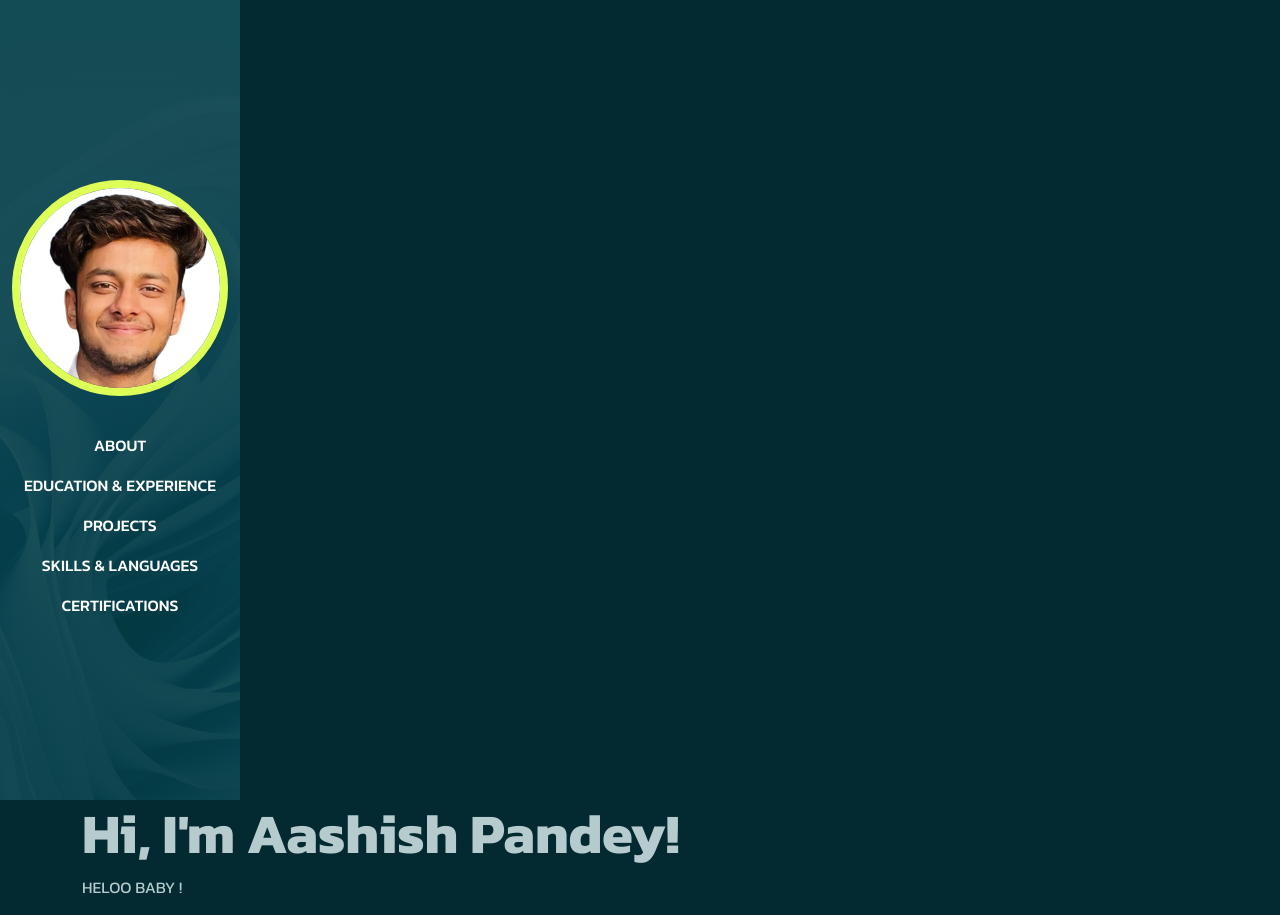
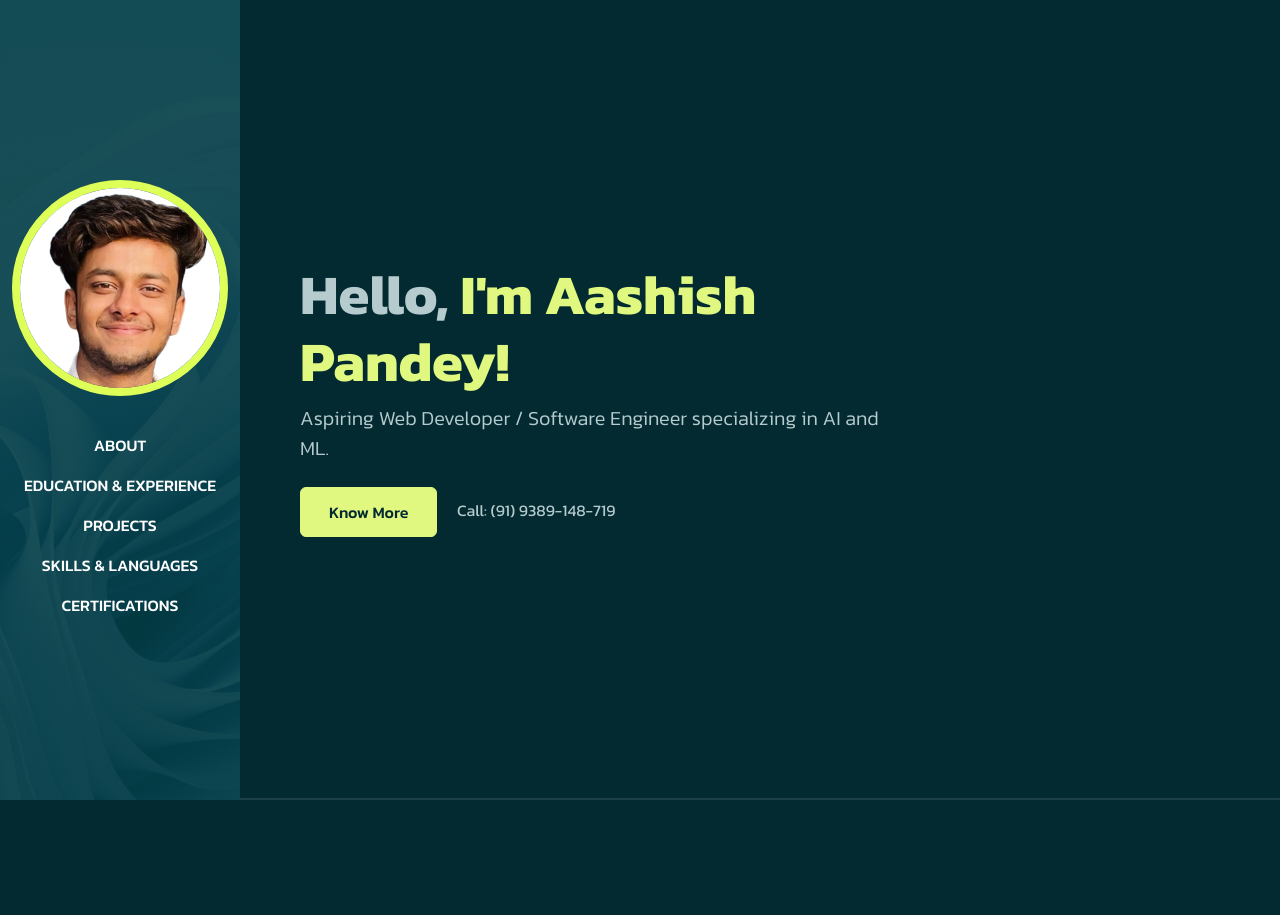
Before and after one commit to aashishcoder/portfolio, a plain HTML site: page index.html in a window 1280 px wide. After the commit the page ends 800 px from the top, so only its background shows below. Drawn offline with Linux system fonts and the light colour scheme.

Commit message:
Improved
:wq

```diff
--- a/assets/css/style.css
+++ b/assets/css/style.css
@@ -37,7 +37,27 @@ img {
     width: 100%;
 }
 
+.text-brand {
+    color: var(--color-brand)
+}
+
+.full-height {
+    min-height: 100vh;
+    height:100%;
+    display: flex;
+    flex-direction: column;
+    justify-content: center;
+    padding-top: 80px;
+    padding-bottom: 80px;
+    border-bottom: 2px solid rgba(255,255,255,0.1);
+}
+
 /* NAVBAR */
+
+.navbar{
+    background-color: var(--color-base);
+}
+
 .navbar .nav-link{
     font-weight: 500;
     text-transform: uppercase;
@@ -60,4 +80,50 @@ img {
     .navbar-brand img{
         border: 8px solid var(--color-brand2);
     }
+
+     /* CONTENT WRAPPER  */
+
+    #content-wrapper {
+        padding-left: var(--sidbar-width);
+    }
 }
+
+/* BUTTON */
+.btn {
+    padding: 12px 28px;
+    font-weight: 500;
+}
+
+.btn-brand {
+    background-color: var(--color-brand);
+    border-color: var(--color-brand);
+    color: #022a30;
+}
+
+.btn-brand:hover,
+.btn-brand:focus {
+    background-color: var(--color-brand2);
+    color: #022a30;
+    border-color: var(--color-brand2);
+}
+
+.link-custom {
+    font-weight: 500;
+    position: relative;
+}
+
+.link-custom::after {
+    content: "";
+    width: 0%;
+    height: 2px;
+    background-color: var(--color-brand);
+    position: absolute;
+    left: 0;
+    top: 110%;
+    transition: all 0.4s;
+}
+
+.link-custom:hover::after {
+    width: 100%;
+
+}
--- a/index.html
+++ b/index.html
@@ -11,7 +11,7 @@
 </head>
 <body>
     <!--NAVBAR-->
-    <nav class="navbar navbar-expand-lg navbar-dark">
+    <nav class="navbar navbar-expand-lg navbar-dark fixed-top">
         <div class="container flex-lg-column">
           <a class="navbar-brand mx-lg-auto mb-lg-4" href="#">
             <span class="h3 fw-bold d-block d-lg-none">Aashish Pandey</span>
@@ -46,14 +46,15 @@
     <!-- CONTENT WRAPPPER -->
     <div id="content-wrapper">
       <!-- HOME -->
-     <section id="home">
+     <section id="home" class="full-height px-lg-5">
+
         <div class="container">
             <div class="row">
                 <div class="col-lg-8">
-                    <h1 class="display-4 fw-bold">Hi, I'm Aashish Pandey!</h1>
-                    <p>
-                        HELOO BABY !
-                    </p>
+                    <h1 class="display-4 fw-bold">Hello, <span class="text-brand">I'm Aashish Pandey!</span></h1>
+                    <p class="lead mt-2 mb-4">Aspiring Web Developer / Software Engineer specializing in AI and ML.</p>
+                    <a href="#about" class="btn btn-brand me-3">Know More</a>
+                    <a href="#" class="link custom">Call: (91) 9389-148-719</a>
                 </div>
             </div>
         </div>
```
